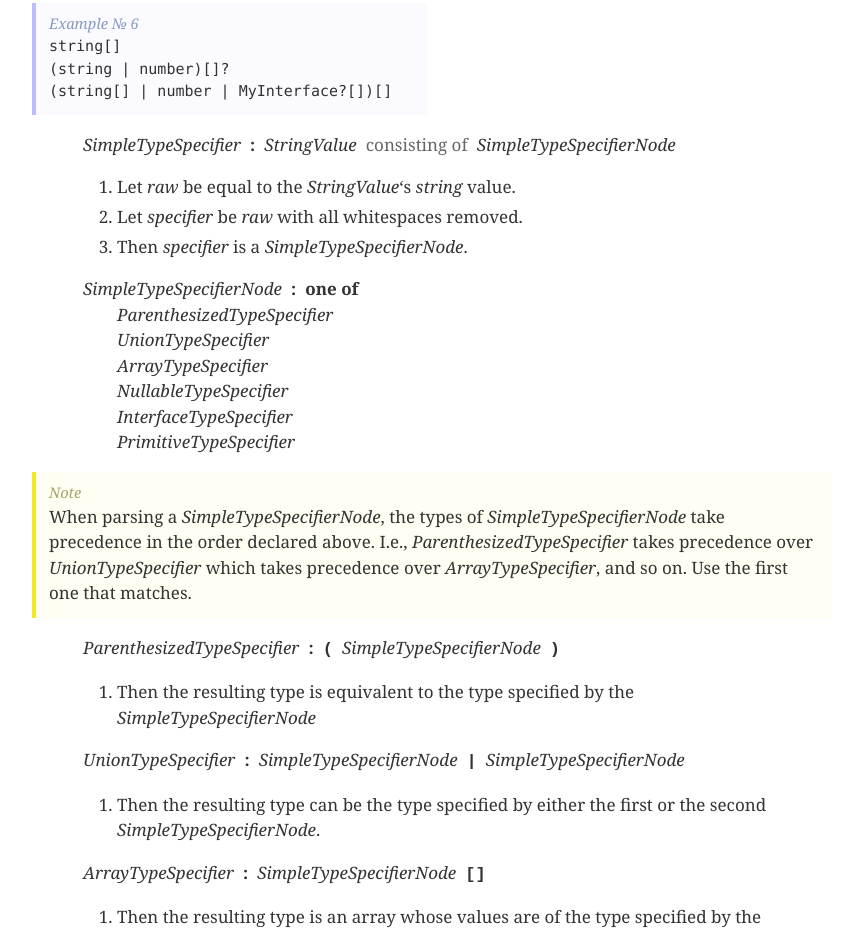
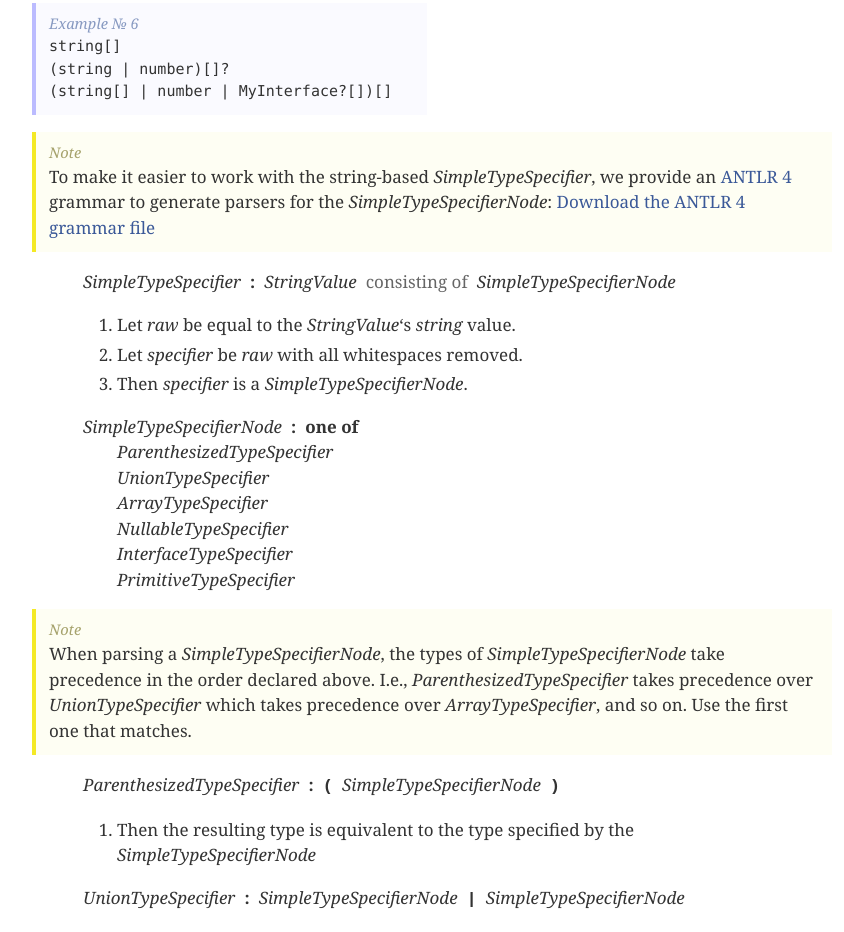
Before and after one commit to wuespace/telestion-message-type-dsl-specs, a plain HTML site: page index.html in a window 1280 px wide. Shown: the part 9193-10125 px from the top of the page, without its empty margins (73-917 px from the left). Drawn offline with Linux system fonts and the light colour scheme.

Commit message:
Deploying to gh-pages from @ wuespace/telestion-message-type-dsl-specs@6f026918b144f5b31a0887db462cc38318708d45 🚀

```diff
--- a/index.html
+++ b/index.html
@@ -340,6 +340,9 @@ While this specification doesn&rsquo;t define any required <span class="spec-ref
 (string | number)[]?
 (string[] | number | MyInterface?[])[]
 </code></pre>
+<div id="note-34541" class="spec-note">
+<a href="#note-34541">Note</a>
+To make it easier to work with the string-based <span class="spec-nt"><a href="#SimpleTypeSpecifier" data-name="SimpleTypeSpecifier">SimpleTypeSpecifier</a></span>, we provide an <a href="https://www.antlr.org/">ANTLR 4</a> grammar to generate parsers for the <span class="spec-nt"><a href="#SimpleTypeSpecifierNode" data-name="SimpleTypeSpecifierNode">SimpleTypeSpecifierNode</a></span>: <a href="SimpleTypeSpecifier.g4">Download the ANTLR 4 grammar file</a></div>
 <div class="spec-semantic" id="SimpleTypeSpecifier">
 <span class="spec-nt"><a href="#SimpleTypeSpecifier" data-name="SimpleTypeSpecifier">SimpleTypeSpecifier</a></span><div class="spec-rhs"><span class="spec-nt"><a href="#StringValue" data-name="StringValue">StringValue</a></span><span class="spec-prose">consisting of</span><span class="spec-nt"><a href="#SimpleTypeSpecifierNode" data-name="SimpleTypeSpecifierNode">SimpleTypeSpecifierNode</a></span></div>
 <ol>
```
Also changed, not shown: 1 other file.
